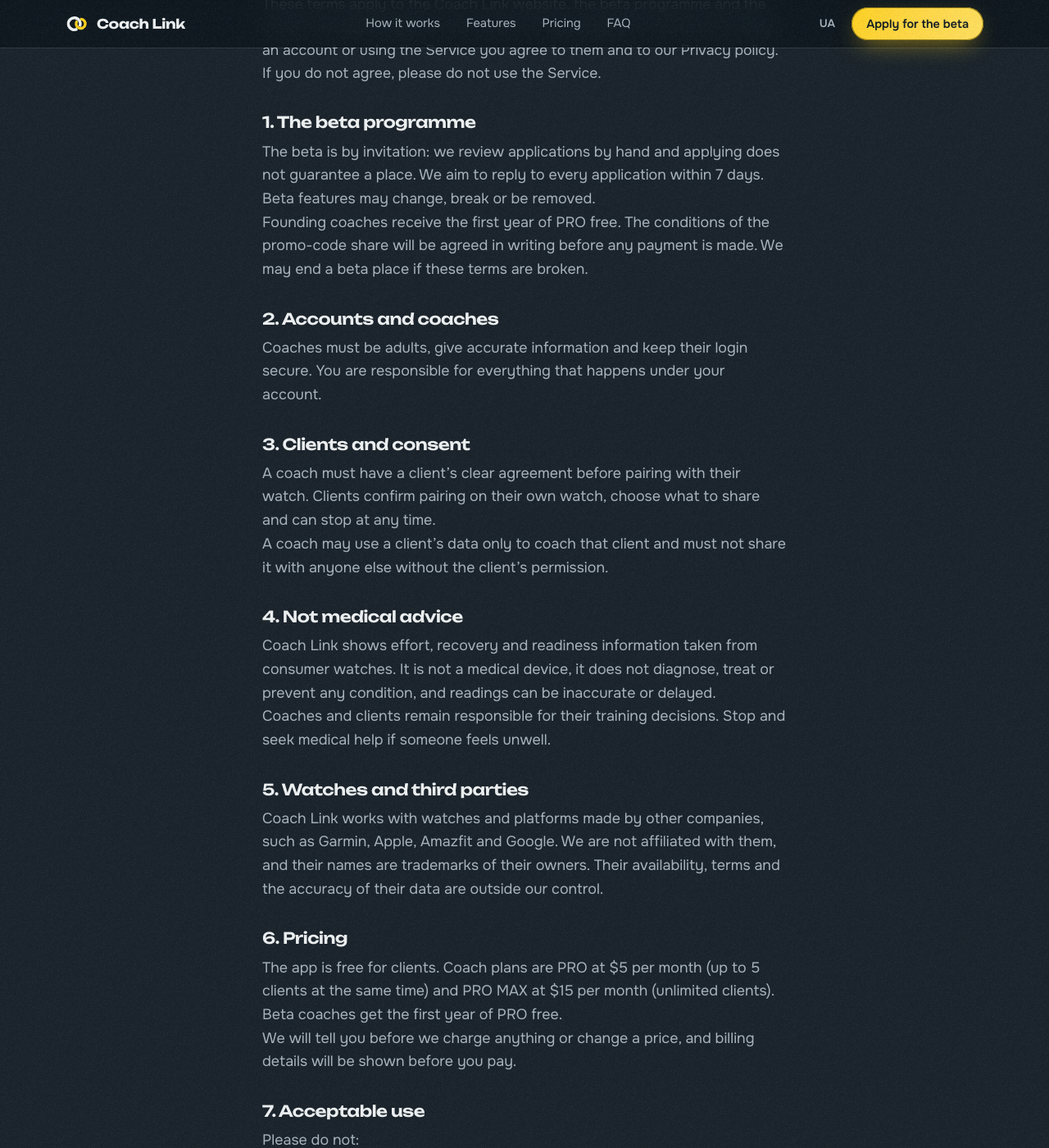
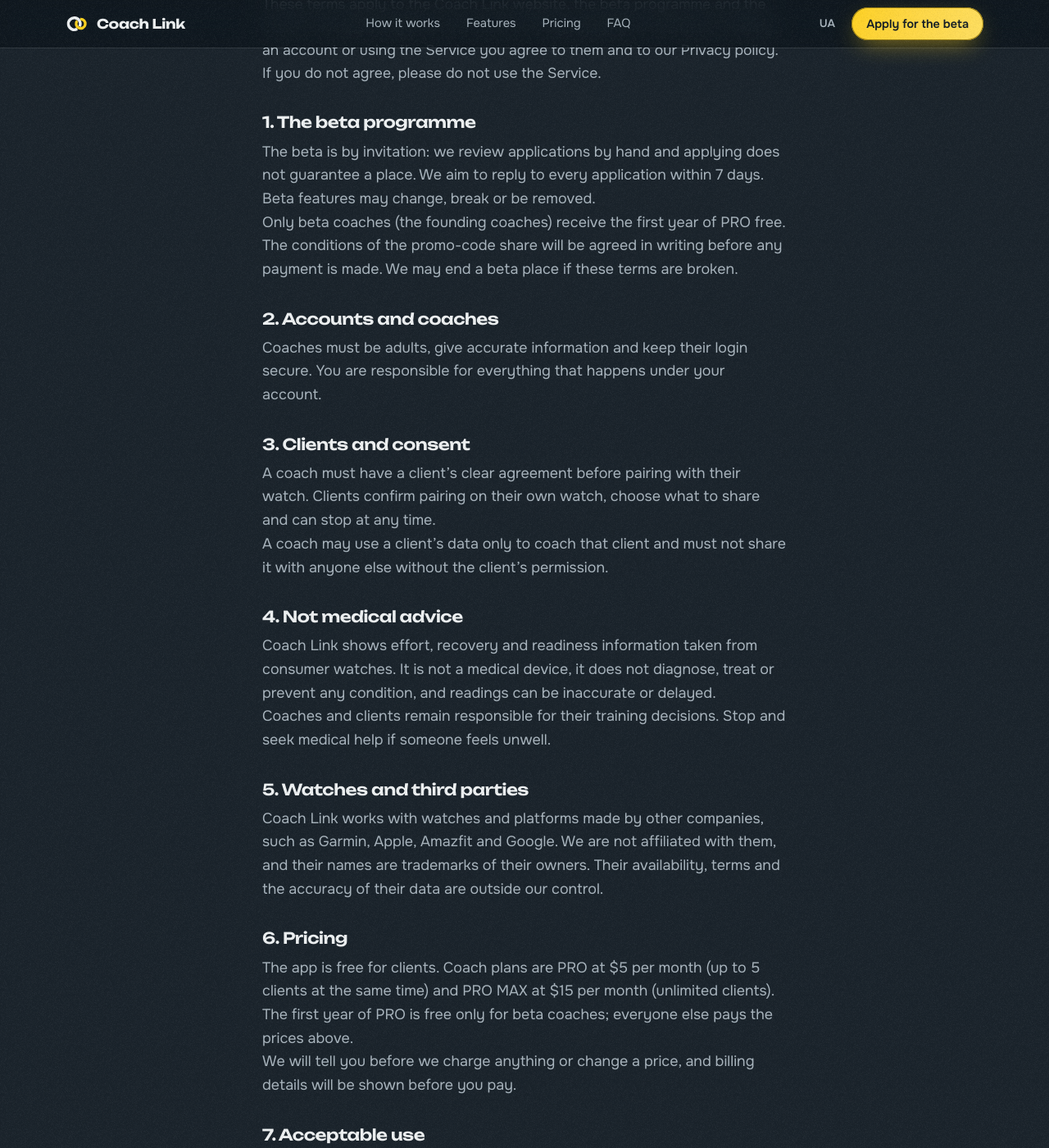
Before and after one commit to activebridge/coach_link_site, a Jekyll site: the page built from terms.html, in a window 1280 px wide and 1400 px high, scrolled down 264 px. Shown: the whole window at 82% size. Built offline with Jekyll 4.4.1, drawn with Linux system fonts in a browser that asks for light colours.

Commit message:
Terms: the free first year of PRO is for beta coaches only; paid prices stay $5 and $15
Co-Authored-By: Claude Sonnet 5.5 <noreply@anthropic.com>

```diff
--- a/_data/en.yml
+++ b/_data/en.yml
@@ -269,7 +269,7 @@ legal:
     - h: The beta programme
       p:
       - 'The beta is by invitation: we review applications by hand and applying does not guarantee a place. We aim to reply to every application within 7 days. Beta features may change, break or be removed.'
-      - Founding coaches receive the first year of PRO free. The conditions of the promo-code share will be agreed in writing before any payment is made. We may end a beta place if these terms are broken.
+      - Only beta coaches (the founding coaches) receive the first year of PRO free. The conditions of the promo-code share will be agreed in writing before any payment is made. We may end a beta place if these terms are broken.
     - h: Accounts and coaches
       p:
       - Coaches must be adults, give accurate information and keep their login secure. You are responsible for everything that happens under your account.
@@ -286,7 +286,7 @@ legal:
       - Coach Link works with watches and platforms made by other companies, such as Garmin, Apple, Amazfit and Google. We are not affiliated with them, and their names are trademarks of their owners. Their availability, terms and the accuracy of their data are outside our control.
     - h: Pricing
       p:
-      - The app is free for clients. Coach plans are PRO at $5 per month (up to 5 clients at the same time) and PRO MAX at $15 per month (unlimited clients). Beta coaches get the first year of PRO free.
+      - The app is free for clients. Coach plans are PRO at $5 per month (up to 5 clients at the same time) and PRO MAX at $15 per month (unlimited clients). The first year of PRO is free only for beta coaches; everyone else pays the prices above.
       - We will tell you before we charge anything or change a price, and billing details will be shown before you pay.
     - h: Acceptable use
       p:
--- a/_data/uk.yml
+++ b/_data/uk.yml
@@ -269,7 +269,7 @@ legal:
     - h: Бета-програма
       p:
       - 'Бета — за запрошенням: ми розглядаємо заявки вручну, і подання заявки не гарантує місця. Ми прагнемо відповісти на кожну заявку протягом 7 днів. Функції бети можуть змінюватись, ламатись або зникати.'
-      - Тренери-засновники отримують перший рік PRO безкоштовно. Умови частки від промокоду будуть погоджені письмово до будь-яких виплат. Ми можемо припинити участь у беті, якщо ці умови порушено.
+      - Лише бета-тренери (тренери-засновники) отримують перший рік PRO безкоштовно. Умови частки від промокоду будуть погоджені письмово до будь-яких виплат. Ми можемо припинити участь у беті, якщо ці умови порушено.
     - h: Акаунти й тренери
       p:
       - Тренери мають бути повнолітніми, надавати правдиву інформацію й берегти свої дані для входу. Ви відповідаєте за все, що відбувається у вашому акаунті.
@@ -286,7 +286,7 @@ legal:
       - Coach Link працює з годинниками й платформами інших компаній, як-от Garmin, Apple, Amazfit і Google. Ми не пов’язані з ними, а їхні назви є торговельними марками їхніх власників. Їхня доступність, умови й точність їхніх даних поза нашим контролем.
     - h: Ціни
       p:
-      - 'Застосунок безкоштовний для клієнтів. Тарифи тренера: PRO — $5 на місяць (до 5 клієнтів одночасно) і PRO MAX — $15 на місяць (без обмежень за кількістю клієнтів). Бета-тренери отримують перший рік PRO безкоштовно.'
+      - 'Застосунок безкоштовний для клієнтів. Тарифи тренера: PRO — $5 на місяць (до 5 клієнтів одночасно) і PRO MAX — $15 на місяць (без обмежень за кількістю клієнтів). Перший рік PRO безкоштовний лише для бета-тренерів; усі інші платять за цінами вище.'
       - Ми повідомимо вас до того, як щось списати чи змінити ціну, а умови оплати буде показано до платежу.
     - h: Допустиме використання
       p:
```
